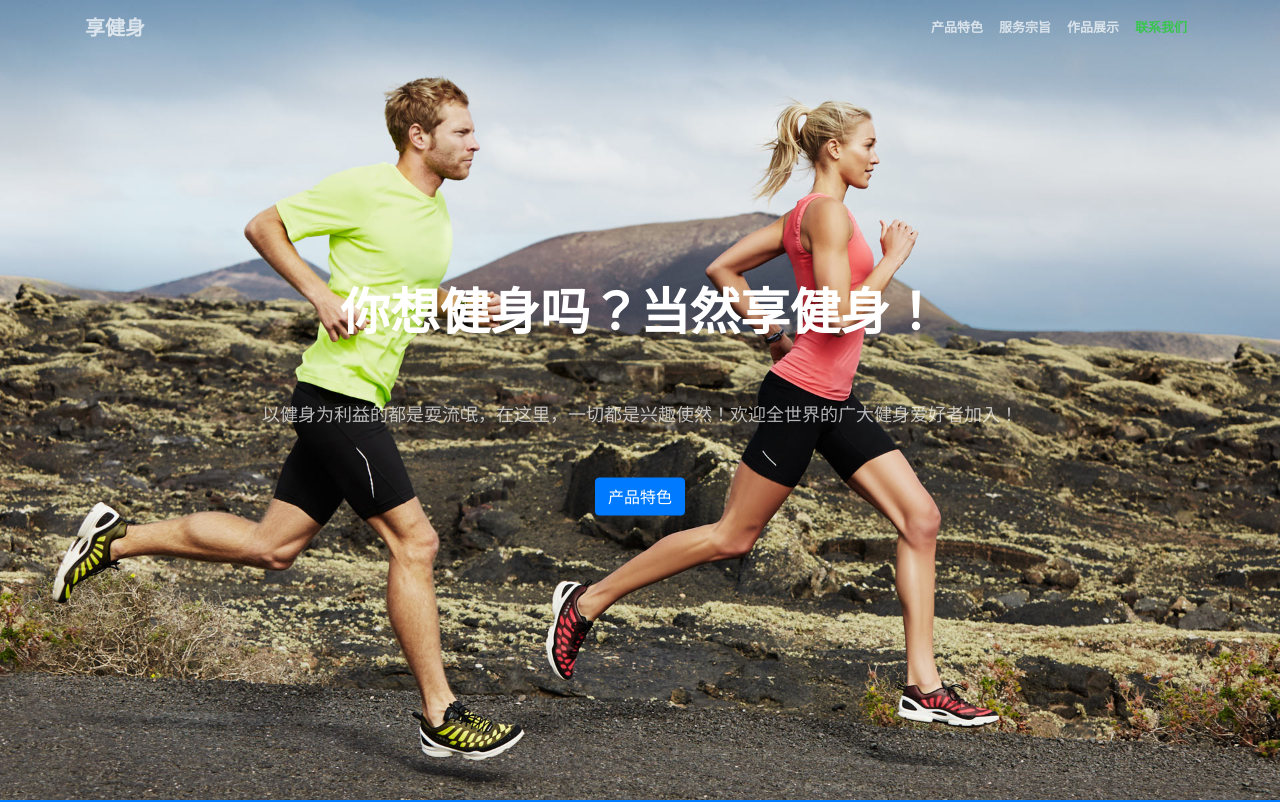
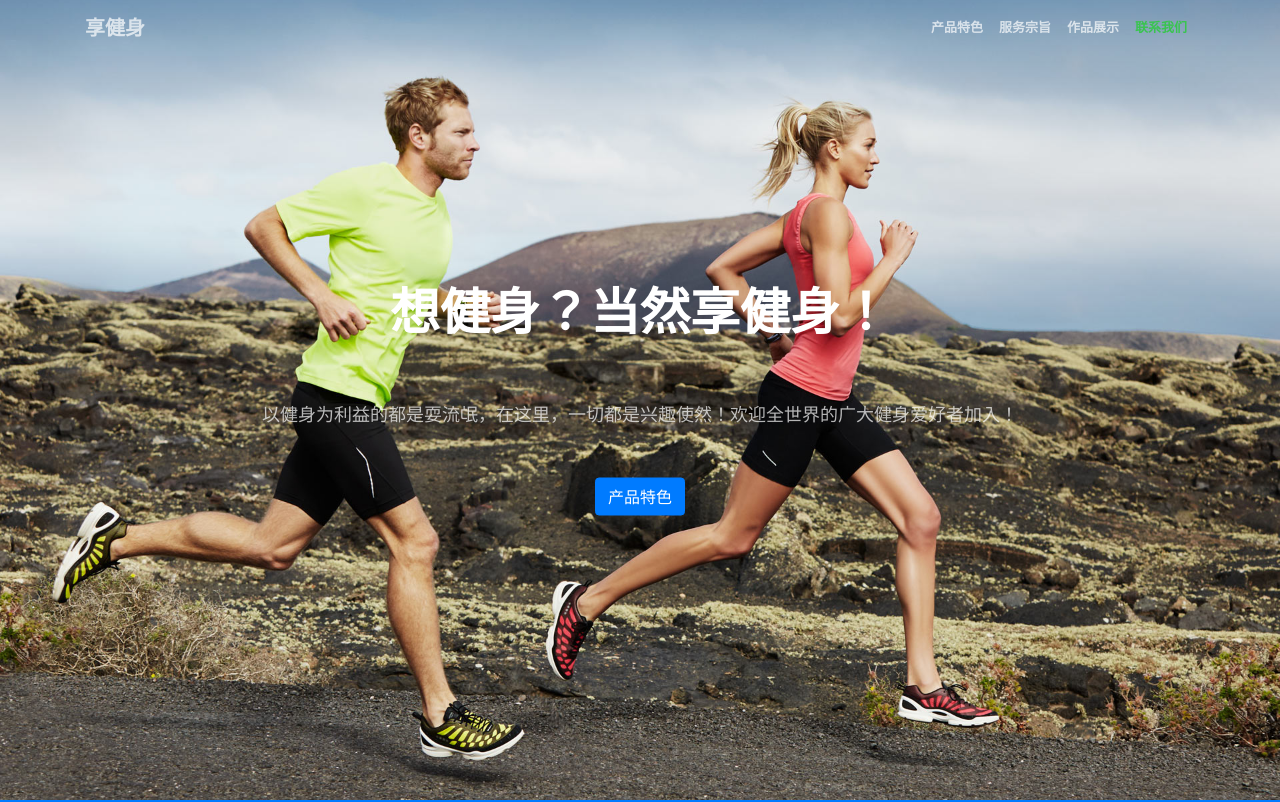
Before and after one commit to ww930913/ww930913.github.com, a website with bundled scripts: page index.html in a window 1280 px wide. Shown: the top 802 px of the page. Built offline with nearby package versions, Linux system fonts and the light colour scheme.

Commit message:
change index file

```diff
--- a/index.html
+++ b/index.html
@@ -58,7 +58,7 @@
     <header class="masthead">
       <div class="header-content">
         <div class="header-content-inner">
-          <h1 id="homeHeading">你想健身吗？当然享健身！</h1>
+          <h1 id="homeHeading">想健身？当然享健身！</h1>
           <hr>
           <p>以健身为利益的都是耍流氓，在这里，一切都是兴趣使然！欢迎全世界的广大健身爱好者加入！</p>
           <a class="btn btn-primary btn-xl js-scroll-trigger" href="#about">产品特色</a>
```
